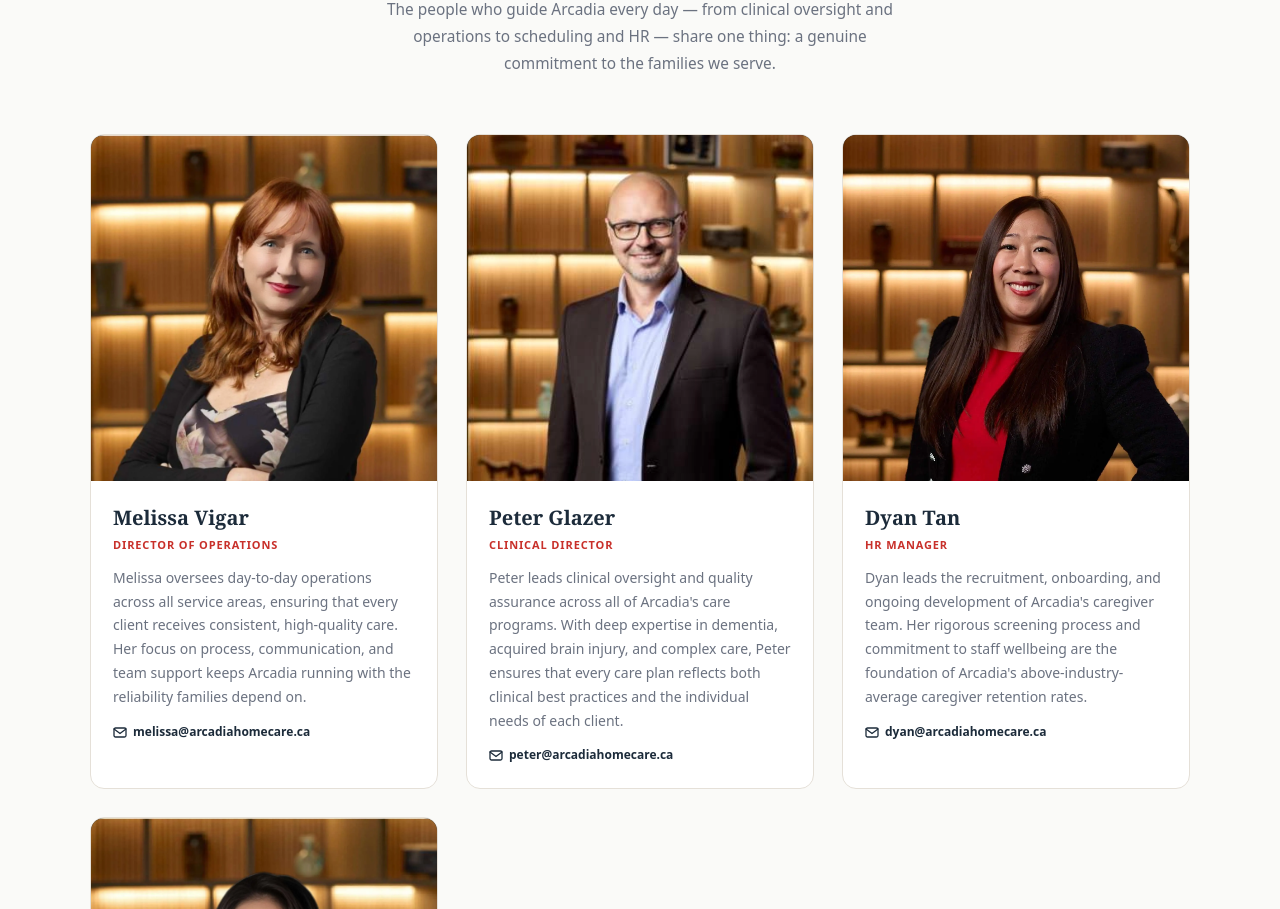
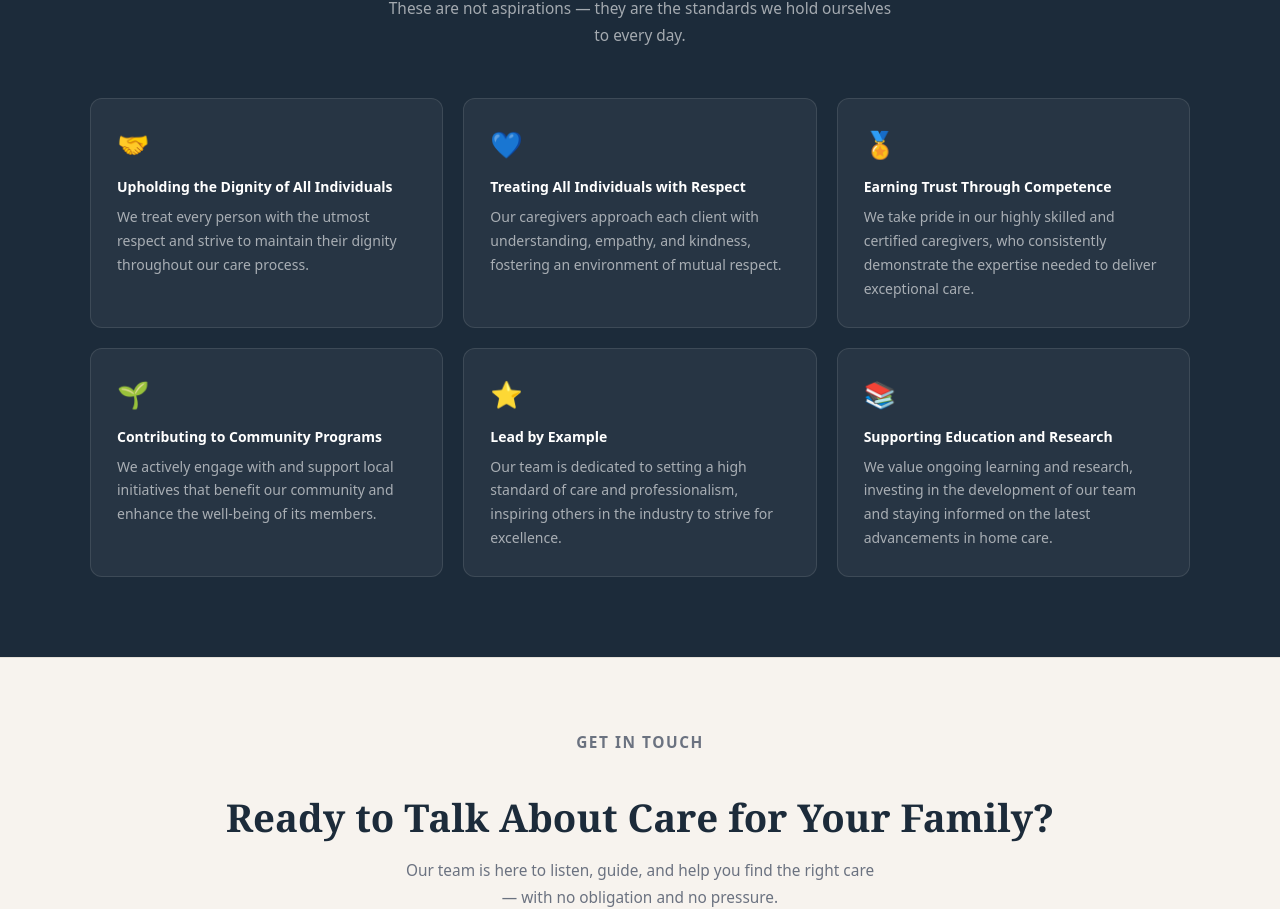
Before and after one commit to Arcadia-Canada/NewAHCWebsite, a Next.js app: page /about/leadership in a window 1280 px wide. Shown: the part 1891-2800 px from the top of the page. Built offline with nearby package versions, Linux system fonts and the light colour scheme.

Commit message:
Remove all leadership team members except Rohit Tamhane
Remove Melissa Vigar, Peter Glazer, Dyan Tan, and Glady May Abogado
entries and the team grid section. Only the founder section remains.

Made-with: Cursor

```diff
--- a/app/about/leadership/page.tsx
+++ b/app/about/leadership/page.tsx
@@ -19,38 +19,6 @@ const team = [
     photo: '/images/team/rohit-tamhane.webp',
     bio: 'Rohit founded Arcadia Home Care in 2005 after volunteering with the Alzheimer Society of Toronto — an experience that showed him what families navigating dementia truly needed. Under his leadership, Arcadia has grown almost entirely through word-of-mouth, a testament to the trust families place in the care they receive.',
     quote: 'While serving as a volunteer with the Alzheimer Society of Toronto, I realized what I wanted to be in life. Since then, my staff and I have been gratified to see the positive results that can be achieved from early intervention, utilization of existing resources, services provided by knowledgeable workers, and case management.',
-  },
-  {
-    name: 'Melissa Vigar',
-    role: 'Director of Operations',
-    email: 'melissa@arcadiahomecare.ca',
-    photo: '/images/team/melissa-vigar.webp',
-    bio: 'Melissa oversees day-to-day operations across all service areas, ensuring that every client receives consistent, high-quality care. Her focus on process, communication, and team support keeps Arcadia running with the reliability families depend on.',
-    quote: null,
-  },
-  {
-    name: 'Peter Glazer',
-    role: 'Clinical Director',
-    email: 'peter@arcadiahomecare.ca',
-    photo: '/images/team/peter-glazer.webp',
-    bio: 'Peter leads clinical oversight and quality assurance across all of Arcadia\'s care programs. With deep expertise in dementia, acquired brain injury, and complex care, Peter ensures that every care plan reflects both clinical best practices and the individual needs of each client.',
-    quote: null,
-  },
-  {
-    name: 'Dyan Tan',
-    role: 'HR Manager',
-    email: 'dyan@arcadiahomecare.ca',
-    photo: '/images/team/dyan-tan.webp',
-    bio: 'Dyan leads the recruitment, onboarding, and ongoing development of Arcadia\'s caregiver team. Her rigorous screening process and commitment to staff wellbeing are the foundation of Arcadia\'s above-industry-average caregiver retention rates.',
-    quote: null,
-  },
-  {
-    name: 'Glady May Abogado',
-    role: 'Scheduling Supervisor',
-    email: 'gladymay@arcadiahomecare.ca',
-    photo: '/images/team/glady-may.webp',
-    bio: 'Glady May manages caregiver scheduling across all regions, ensuring continuity of care and minimal disruption for clients and their families. Her deep knowledge of the team allows her to match the right caregiver to every shift.',
-    quote: null,
   },
 ]
 
@@ -404,55 +372,6 @@ export default function LeadershipPage() {
           </div>
         </section>
 
-        {/* Leadership Team */}
-        <section className="team-section">
-          <div className="team-inner">
-            <div className="team-header">
-              <p className="ldr-eyebrow" style={{ textAlign: 'center' }}>The Team</p>
-              <h2>Meet Our Leadership Team</h2>
-              <p>
-                The people who guide Arcadia every day — from clinical oversight and operations
-                to scheduling and HR — share one thing: a genuine commitment to the families we serve.
-              </p>
-            </div>
-            <div className="team-grid">
-              {team.filter(m => m.name !== 'Rohit Tamhane').map((member, i) => (
-                <div key={i} className="team-card">
-                  <div className="team-photo-wrap">
-                    {member.photo ? (
-                      <img src={member.photo} alt={member.name} loading="lazy" />
-                    ) : (
-                      <div style={{
-                        width: '100%', height: '100%', display: 'flex',
-                        alignItems: 'center', justifyContent: 'center',
-                        background: '#1C2B3A',
-                      }}>
-                        <span style={{
-                          fontFamily: "'Cormorant Garamond', Georgia, serif",
-                          fontSize: '3rem', fontWeight: 600, color: '#fff',
-                        }}>
-                          {member.name.split(' ').map(n => n[0]).join('')}
-                        </span>
-                      </div>
-                    )}
-                  </div>
-                  <div className="team-card-body">
-                    <div className="team-name">{member.name}</div>
-                    <div className="team-role">{member.role}</div>
-                    <p className="team-bio">{member.bio}</p>
-                    <a href={`mailto:${member.email}`} className="team-email">
-                      <svg width="14" height="14" viewBox="0 0 14 14" fill="none">
-                        <rect x="1" y="3" width="12" height="9" rx="1.5" stroke="#1C2B3A" strokeWidth="1.3"/>
-                        <path d="M1 4l6 4.5L13 4" stroke="#1C2B3A" strokeWidth="1.3" strokeLinecap="round"/>
-                      </svg>
-                      {member.email}
-                    </a>
-                  </div>
-                </div>
-              ))}
-            </div>
-          </div>
-        </section>
 
         {/* Values */}
         <section className="values-bg">
```
